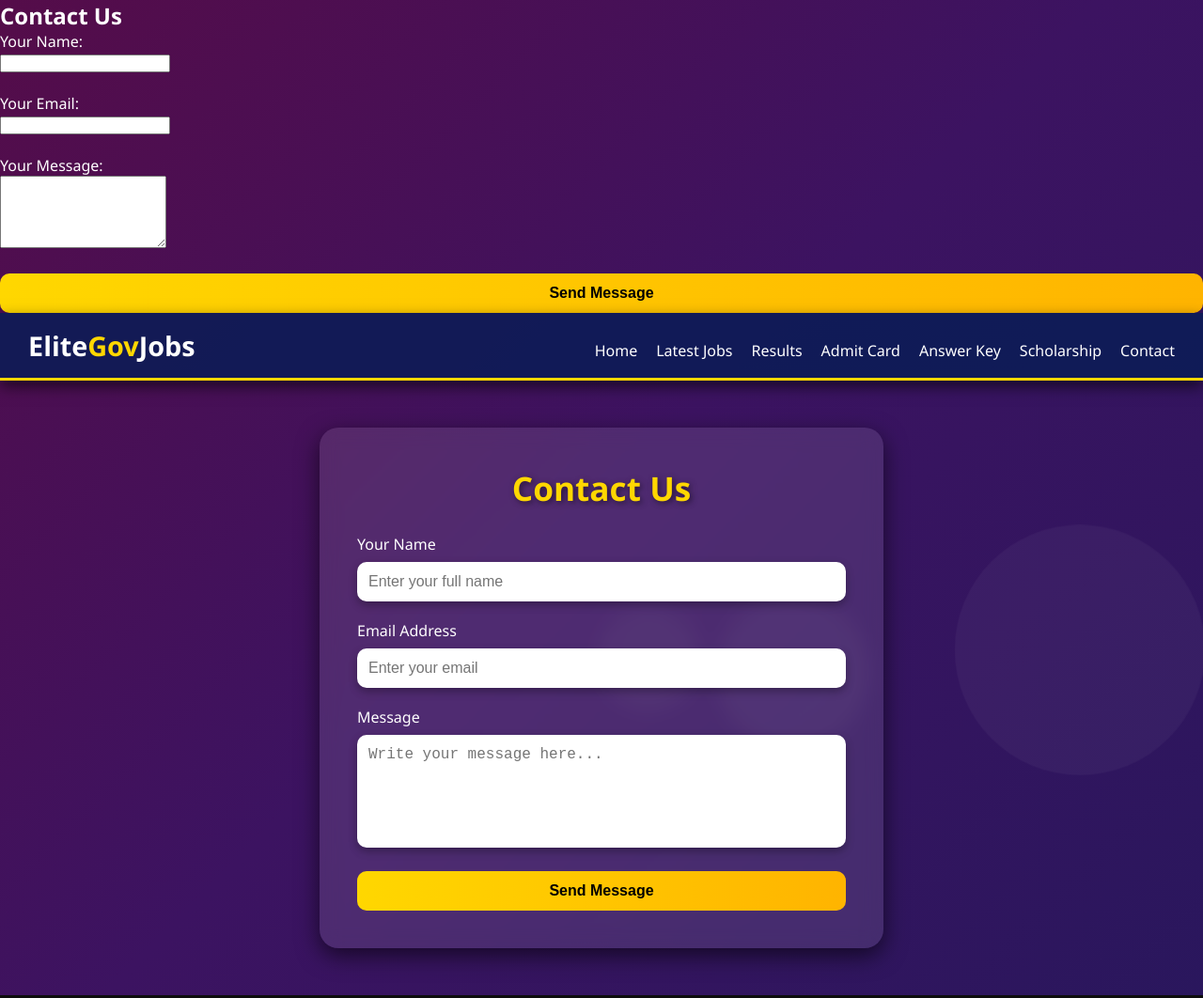
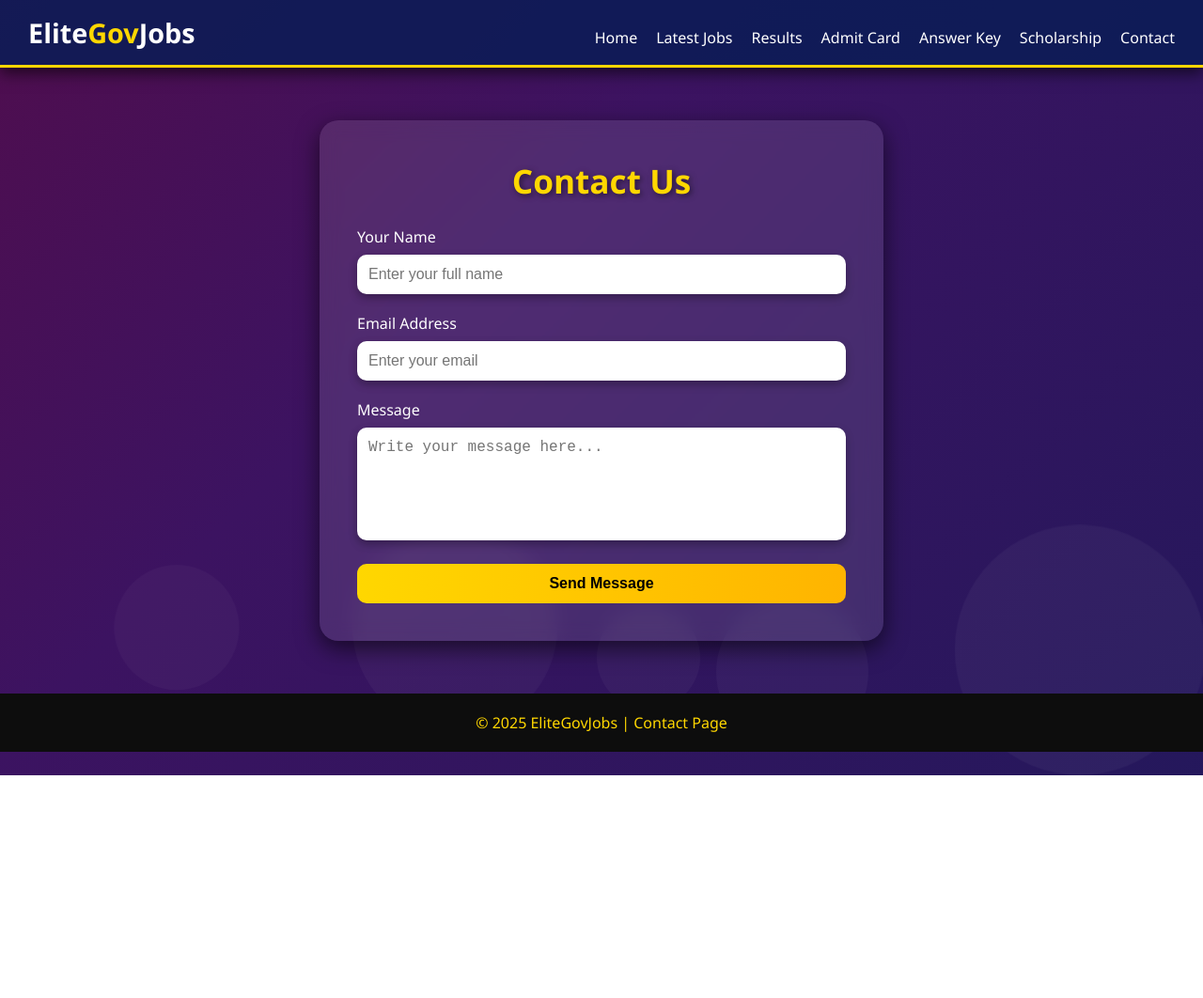
Before and after one commit to niteen56/goverment-job-, a plain HTML site: page contact.html in a window 1280 px wide. Shown: the top 1062 px of the page at 94% size. After the commit the page ends 825 px from the top, so only its background shows below. Drawn offline with Linux system fonts and the light colour scheme.

Commit message:
Update contact.html

```diff
--- a/contact.html
+++ b/contact.html
@@ -193,20 +193,7 @@
   </style>
 </head>
 <body>
-   <h2>Contact Us</h2>
 
-<form action="https://formspree.io/f/xyyvgjqp" method="POST">
-  <label for="name">Your Name:</label><br>
-  <input type="text" id="name" name="name" required><br><br>
-
-  <label for="email">Your Email:</label><br>
-  <input type="email" id="email" name="email" required><br><br>
-
-  <label for="message">Your Message:</label><br>
-  <textarea id="message" name="message" rows="5" required></textarea><br><br>
-
-  <button type="submit">Send Message</button>
-</form>
   <!-- Floating Circles Background -->
   <div class="circle"></div>
   <div class="circle"></div>
@@ -230,7 +217,8 @@
   </header>
 
   <!-- Contact Section -->
-  <section class="contact-section">
+ <form action="https://formspree.io/f/mqadodpv"
+  method="POST" <section class="contact-section">
     <div class="contact-box">
       <h1>Contact Us</h1>
       <form>
@@ -252,7 +240,7 @@
         <button type="submit">Send Message</button>
       </form>
     </div>
-  </section>
+  </section> </form>
 
   <!-- Footer -->
   <footer>
```
